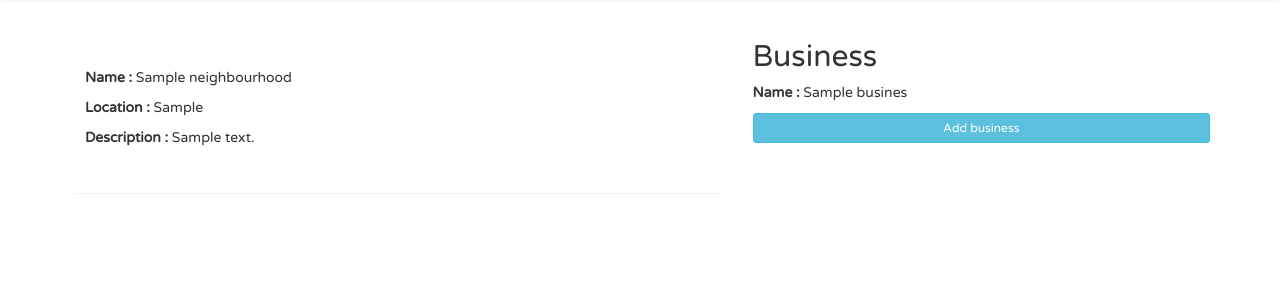
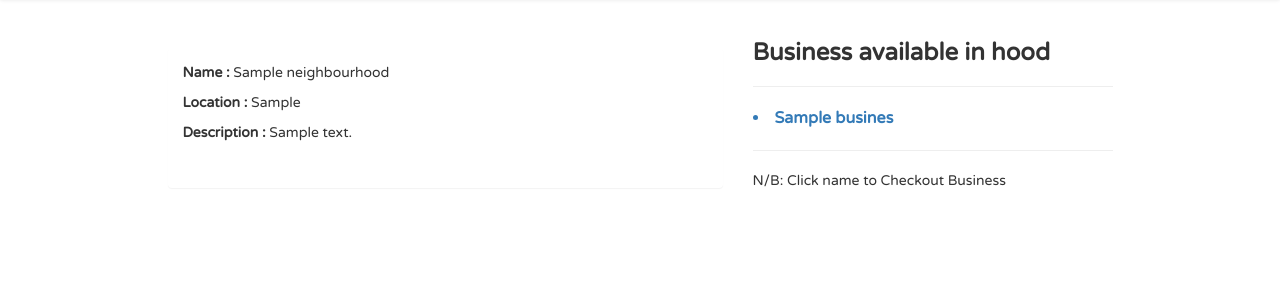
Before and after one commit to jLuseno161/Neighborhood-Watch, a Django app: template hood/templates/view_hood.html in a window 1280 px wide. Shown: the part 64-364 px from the top of the page. Run offline with Django 3.2, Linux system fonts and the light colour scheme; tables that the repository leaves empty hold one stand-in row (values such as "Sample post"); the template is opened without the code that fills it: values that come from a table or form of the project are taken from there, most other values are stand-ins (such as "Sample title", 1, 10 or a date in 2020); some libraries are stand-ins or nearby versions.

Commit message:
display businesses available in hood

```diff
--- a/hood/templates/view_hood.html
+++ b/hood/templates/view_hood.html
@@ -8,7 +8,9 @@
 </style>
 <div class="container">
     <div class="row">
-        <div class="col-md-7">
+        <div class="col-md-1"></div>
+
+        <div class="col-md-6">
             <div class="panel panel-default" style="margin-top:5%">
                 <img class="card-img-top mb-10 img-responsive" src="{{hood.hood_photo.url}}"
                     style="height:auto; width:100%">
@@ -24,8 +26,10 @@
                 </div>
             </div>
         </div>
-        <div class="col-md-5">
-            <h2 class="mt-4">Business</h2>
+
+        <div class="col-md-4">
+            <h3 class="mt-4" style="font-weight: 700; ">Business available in hood</h3>
+            <hr>
 
             {% for business in business%}
             <!-- {% if biz_available %}
@@ -38,11 +42,22 @@
             <a class="btn btn-sm btn-info btn-block" style="margin-top:4px;" href="{%url 'new_business'%}">Add business</a>
 
             {% endif %}-->
-            <p> <span style="font-weight: 700;">Name : </span> {{business.business_name}} </p>
-            <a class="btn btn-sm btn-info btn-block" style="margin-top:4px;" href="{%url 'new_business'%}">Add business</a>
+            <!-- <p> <span style="font-weight: 700;">Name : </span> {{business.business_name}} </p> -->
+            <a href="" style="font-weight: 700; font-size: 12pt;">
+                <li>{{business.business_name}}</li>
+            </a>
 
             {%endfor%}
+            <!-- <a class="btn btn-sm btn-info btn-block" style="margin-top:5%; " href="{%url 'new_business'%}">Add
+                Business</a> -->
+            <hr>
+
+            N/B: Click name to Checkout Business
         </div>
+         <div class="col-md-1"></div>
+
+
+
     </div>
 </div>
 {% endblock %}
--- a/hood/views.py
+++ b/hood/views.py
@@ -66,7 +66,10 @@ def joinhood(request, id):
 @login_required(login_url='/accounts/login')
 def view_hood(request, id):
     hood = Neighbourhood.objects.get(id=id)
-    biz = Business.business_by_id(id=id)
+    biz = Business.objects.filter(business_hood=id)
+
+
+    # business_hood
 
     # biz_available = None
     # if biz is None:
```
